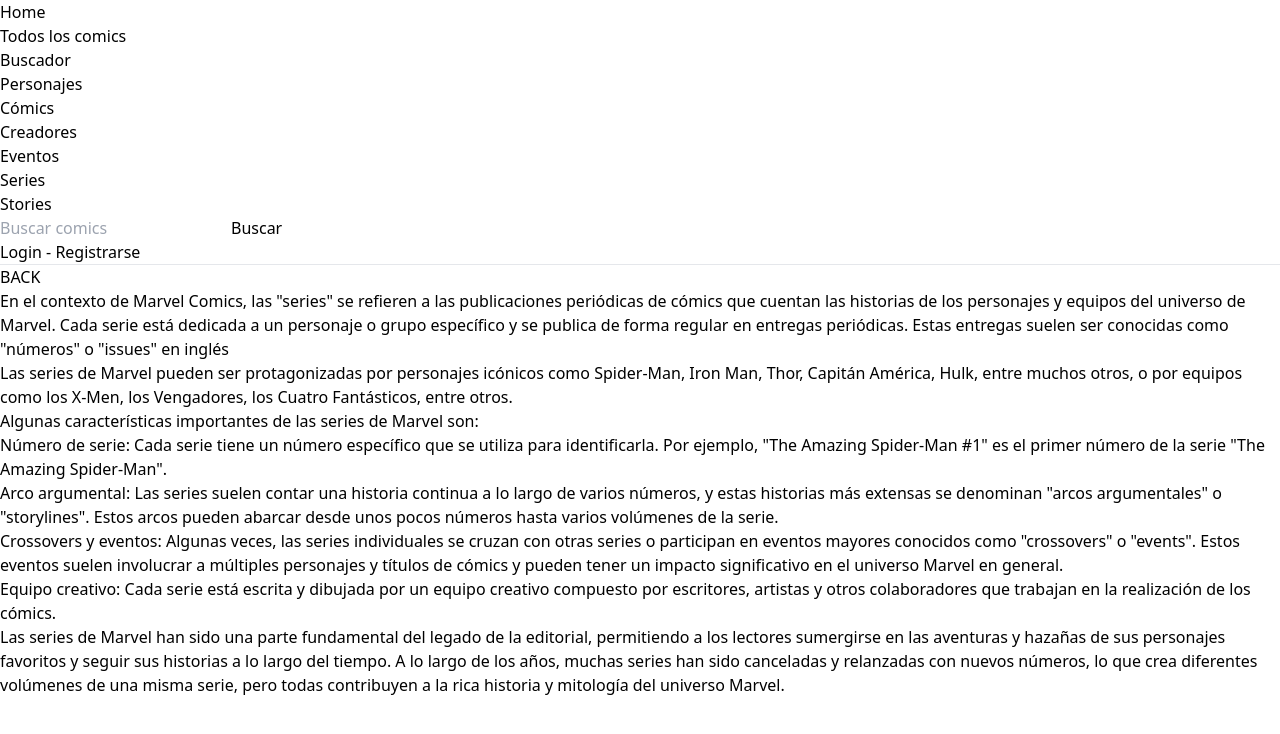
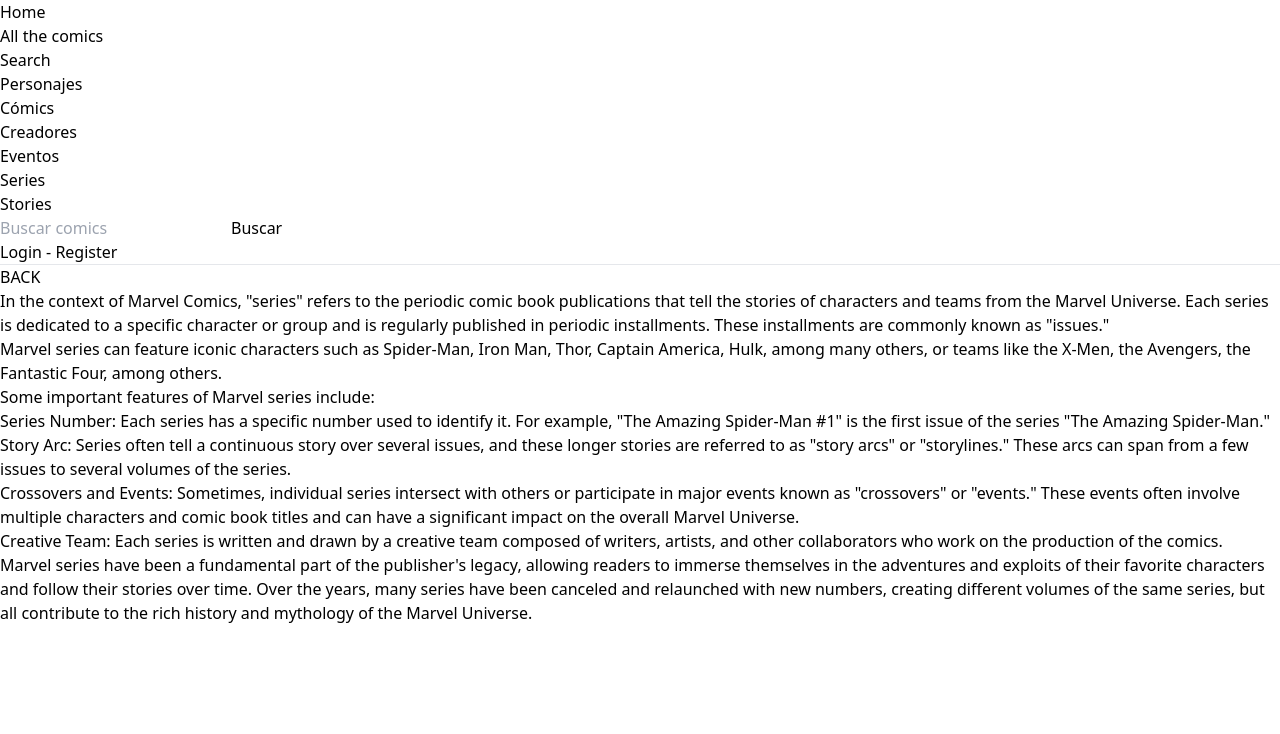
Before and after one commit to icplana/filmSeriesWebsite, a React (Vite) app: page /seriesinfo in a window 1280 px wide. Shown: the top 734 px of the page. Built offline with nearby package versions, Linux system fonts and the light colour scheme.

Commit message:
moving to english

```diff
--- a/src/components/NavBar.jsx
+++ b/src/components/NavBar.jsx
@@ -17,12 +17,12 @@ export const NavBar = () => {
       <div><Link to="/">Home</Link></div>
 
       <div>
-        <Link to="/allcomics" >Todos los comics</Link>
+        <Link to="/allcomics" >All the comics</Link>
       </div>
 
 
       <div onMouseEnter={ showBuscador } onMouseLeave={ hideBuscador }>
-        <Link to="/search">Buscador</Link>
+        <Link to="/search">Search</Link>
         <ul ref={ buscador } className="absolute hidden bg-gradient-to-b from-sky-800 to-sky-600 px-2 py-1 rounded-sm">
           <li>Personajes</li>
           <li>Cómics</li>
@@ -43,7 +43,7 @@ export const NavBar = () => {
       </div>
 
       <div>
-        Login - Registrarse
+        Login - Register
       </div>
 
       <hr />
--- a/src/pages/AllComics.jsx
+++ b/src/pages/AllComics.jsx
@@ -10,6 +10,7 @@ export const AllComics = () => {
     const [offset, setOffset] = useState(0)
     const [limit, setLimit] = useState(20)
     const [comics, setComics] = useState([])
+    const [loading, setLoading] = useState(true)
 
 
     const showPerPage = useRef()
@@ -21,7 +22,7 @@ export const AllComics = () => {
         .then( resp => resp.json() )
         .then( data => {
             setComics(data.data);
-
+            setLoading(false)
             console.log(data)
         })
    }, [ offset, limit ])
@@ -30,15 +31,26 @@ export const AllComics = () => {
   return (
       <div>
 
-        <p>Actualmente hay un total de { comics.total } comics</p>
+        {
+            loading
+            ? ''
+            : <p>There is a total of { comics.total } comics. Showing { offset } to { Number(offset) + Number(limit) }.</p>
+           }
 
         <div className="flex flex-wrap gap-2 justify-center">
+
+
+
+
             {
-                comics.results?.map( comic => {
-                    return(
-                        <ComicPreview key={ comic.id } comic={ comic } />
-                    )
-                })
+                loading
+                ? 'Loading'
+                :
+                        comics.results?.map( comic => {
+                            return(
+                                <ComicPreview key={ comic.id } comic={ comic } />
+                            )
+                        })
             }
         </div>
 
@@ -46,7 +58,7 @@ export const AllComics = () => {
 
 
         <div>Show per page:
-            <select ref={ showPerPage } onChange={() => setLimit(showPerPage.current.value) } >
+            <select ref={ showPerPage } onChange={() => {setLimit(showPerPage.current.value); setLoading(true) }} >
                 <option value="20">20</option>
                 <option value="40">40</option>
                 <option value="60">60</option>
--- a/src/pages/HomeLanding.jsx
+++ b/src/pages/HomeLanding.jsx
@@ -4,39 +4,44 @@ import { Link } from "react-router-dom"
 export const HomeLanding = () => {
   return (
     <div className="mt-5 ml-2">
-        <h1 className="text-3xl mb-3">Bienvenidx!</h1>
+        <h1 className="text-3xl mb-3">Welcome!</h1>
 
-        <p className="mb-3 text-lg">Si estas por aquí probablemente quieres saber un poco de Marvel.</p>
+        <p className="mb-3 text-lg">If you are here probably you are interested in knowing more about Marvel.</p>
 
         <p className="mb-3">
-            Marvel es un universo de fantasía que se da a conocer a través comics y películas.
-            Actualmente existen más de 55.000 comics! (según Marvel API).
-            En esta web podrás buscar a través de todos ellos.
+            Marvel is a fantasy universe that is made known through comics and movies.
+            There are currently more than 55,000 comics! (according to Marvel API).
+            On this website you can search through all of them.
         </p>
 
+        <p>Also you will be able to:</p>
         <ul>
             <li>
-                <span className="font-bold">Podras filtrar por personajes.</span> Si hay algún personaje que te gusta mucho podrás obtener información de él tal y como en cuantos comics aparece o de que series forma parte.
+                <span className="font-bold">Filter by character.</span> If there is a character that you like you will be able to get a lot of information about him/her such as all the comics where him/her appears.
             </li>
 
             <li>
-                    <span className="font-bold">Podras filtrar por cómics.</span> Si hay algún cómic en concreto que te guste mucho podrás buscar más información sobre este tal y como todos los personajes que salen o quién es el creador del mismo.
+                    <span className="font-bold">Filter by comic.</span> If there is a comic that you like you will be able to get a lot of information such as the creator of the comic or the characters that appear in that comic.
             </li>
 
             <li>
-                    <span className="font-bold">Podras filtrar por creador.</span> Si hay algun autor que te gusta mucho podrás obtener información sobre él tal y como todos los cómics que ha escrito.
+                    <span className="font-bold">Filter by creator.</span> If there is a creator that you like you will be able to find information such as all the comics where she/he contributed.
             </li>
 
             <li>
-                <span className="font-bold">Podras buscar eventos.</span>  Los eventos son historias que involucran a múltiples personajes y títulos de cómics, y generalmente tienen un impacto significativo en la continuidad del universo Marvel. Por ejemplo: &#34; Infinity Gauntlet &quot; : Donde Thanos reúne las Gemas del Infinito y se convierte en una entidad todopoderosa.
+                <span className="font-bold">Filter by events.</span> If there is an event that you like you will be able to get information such as the creators that contributed or the characters that appear in that event.
+
+                CREAR LINK CON ---- Los eventos son historias que involucran a múltiples personajes y títulos de cómics, y generalmente tienen un impacto significativo en la continuidad del universo Marvel. Por ejemplo: &#34; Infinity Gauntlet &quot; : Donde Thanos reúne las Gemas del Infinito y se convierte en una entidad todopoderosa.
             </li>
 
             <li>
-                <span className="font-bold">Podras buscar series.</span> <Link to="/seriesinfo">Más información sobre las series.</Link>
+                <span className="font-bold">Filter by series.</span>
+                If there is a series that you like you will be able to find information such as creators that contributed or characters that appear in that serie.
+                <Link to="/seriesinfo">More info about the series.</Link>
             </li>
 
             <li>
-                <span className="font-bold">Podras buscar stories</span> Las stories son bla bla bla...
+                <span className="font-bold">Filter by stories</span> Las stories son bla bla bla...
             </li>
         </ul>
 
--- a/src/pages/SeriesInfo.jsx
+++ b/src/pages/SeriesInfo.jsx
@@ -1,41 +1,58 @@
-import { useNavigate } from "react-router"
-
+import { useNavigate } from "react-router";
 
 export const SeriesInfo = () => {
-    const navigate = useNavigate()
-    const navigateBack = () => navigate(-1)
+  const navigate = useNavigate();
+  const navigateBack = () => navigate(-1);
 
   return (
     <div>
-        <button onClick={ navigateBack }>BACK</button>
+      <button onClick={navigateBack}>BACK</button>
       <p>
-            En el contexto de Marvel Comics, las &#34;series&#34; se refieren a las publicaciones periódicas de cómics que cuentan las historias de los personajes y equipos del universo de Marvel. Cada serie está dedicada a un personaje o grupo específico y se publica de forma regular en entregas periódicas. Estas entregas suelen ser conocidas como &#34;números&#34; o &#34;issues&#34; en inglés
+        In the context of Marvel Comics, "series" refers to the periodic comic
+        book publications that tell the stories of characters and teams from the
+        Marvel Universe. Each series is dedicated to a specific character or
+        group and is regularly published in periodic installments. These
+        installments are commonly known as "issues."
       </p>
       <p>
-            Las series de Marvel pueden ser protagonizadas por personajes icónicos como Spider-Man, Iron Man, Thor, Capitán América, Hulk, entre muchos otros, o por equipos como los X-Men, los Vengadores, los Cuatro Fantásticos, entre otros.
+        Marvel series can feature iconic characters such as Spider-Man, Iron
+        Man, Thor, Captain America, Hulk, among many others, or teams like the
+        X-Men, the Avengers, the Fantastic Four, among others.
       </p>
-        <p>
-            Algunas características importantes de las series de Marvel son:
-        </p>
+      <p>Some important features of Marvel series include:</p>
       <ol>
         <li>
-                Número de serie: Cada serie tiene un número específico que se utiliza para identificarla. Por ejemplo, &#34;The Amazing Spider-Man #1&#34; es el primer número de la serie &#34;The Amazing Spider-Man&#34;.
+          Series Number: Each series has a specific number used to identify it.
+          For example, "The Amazing Spider-Man #1" is the first issue of the
+          series "The Amazing Spider-Man."
         </li>
         <li>
-                Arco argumental: Las series suelen contar una historia continua a lo largo de varios números, y estas historias más extensas se denominan &#34;arcos argumentales&#34; o &#34;storylines&#34;. Estos arcos pueden abarcar desde unos pocos números hasta varios volúmenes de la serie.
+          Story Arc: Series often tell a continuous story over several issues,
+          and these longer stories are referred to as "story arcs" or
+          "storylines." These arcs can span from a few issues to several volumes
+          of the series.
         </li>
         <li>
-                Crossovers y eventos: Algunas veces, las series individuales se cruzan con otras series o participan en eventos mayores conocidos como &#34;crossovers&#34; o &#34;events&#34;. Estos eventos suelen involucrar a múltiples personajes y títulos de cómics y pueden tener un impacto significativo en el universo Marvel en general.
+          Crossovers and Events: Sometimes, individual series intersect with
+          others or participate in major events known as "crossovers" or
+          "events." These events often involve multiple characters and comic
+          book titles and can have a significant impact on the overall Marvel
+          Universe.
         </li>
         <li>
-                Equipo creativo: Cada serie está escrita y dibujada por un equipo creativo compuesto por escritores, artistas y otros colaboradores que trabajan en la realización de los cómics.
+          Creative Team: Each series is written and drawn by a creative team
+          composed of writers, artists, and other collaborators who work on the
+          production of the comics.
         </li>
       </ol>
-
       <p>
-            Las series de Marvel han sido una parte fundamental del legado de la editorial, permitiendo a los lectores sumergirse en las aventuras y hazañas de sus personajes favoritos y seguir sus historias a lo largo del tiempo. A lo largo de los años, muchas series han sido canceladas y relanzadas con nuevos números, lo que crea diferentes volúmenes de una misma serie, pero todas contribuyen a la rica historia y mitología del universo Marvel.
+        Marvel series have been a fundamental part of the publisher's legacy,
+        allowing readers to immerse themselves in the adventures and exploits of
+        their favorite characters and follow their stories over time. Over the
+        years, many series have been canceled and relaunched with new numbers,
+        creating different volumes of the same series, but all contribute to the
+        rich history and mythology of the Marvel Universe.
       </p>
-
     </div>
-  )
-}
+  );
+};
```
Lines whose indentation alone changed are shown as unchanged.
